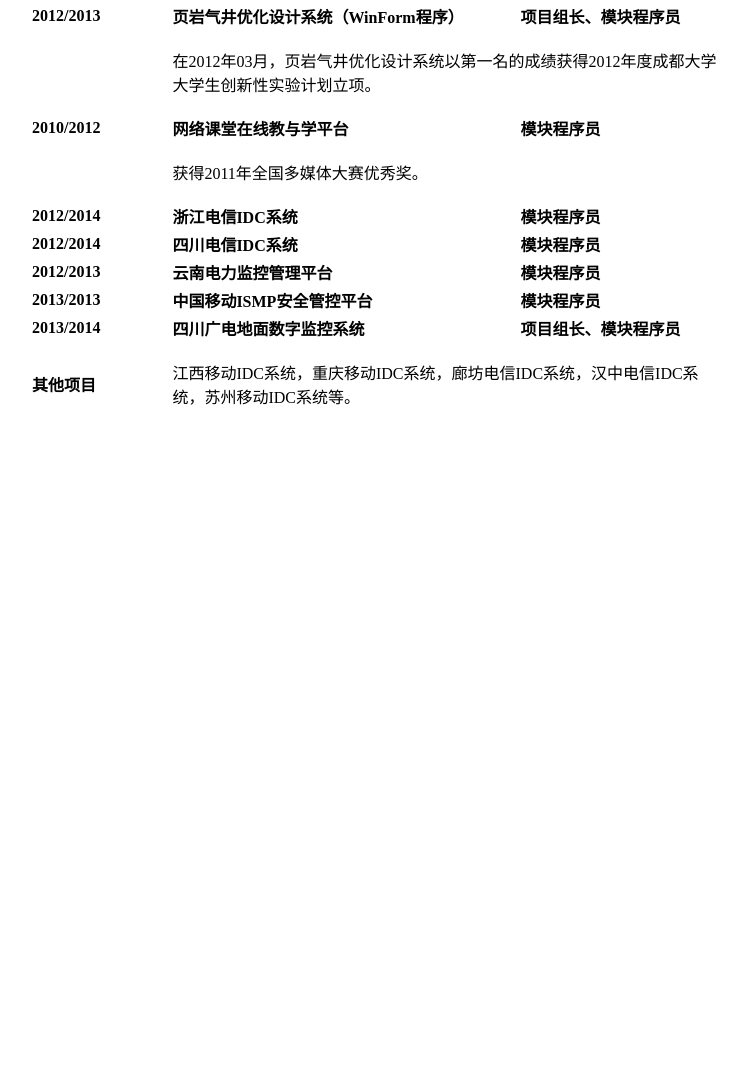
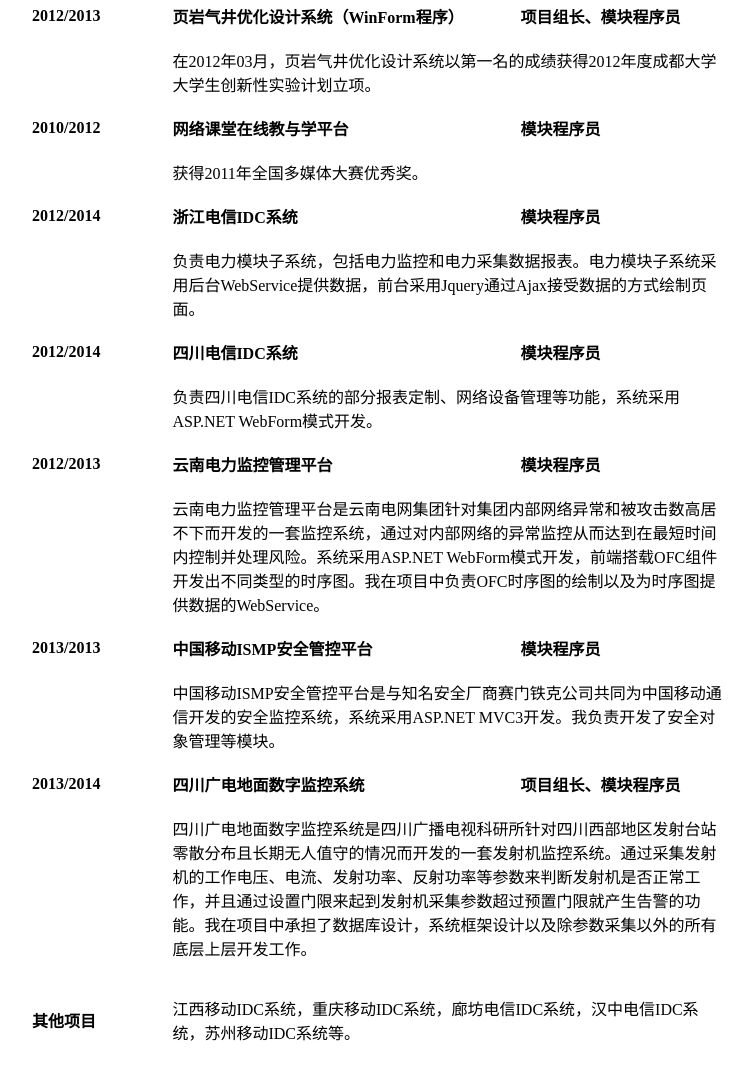
Before and after one commit to VersaceAir/versaceair.github.com, a plain HTML site: page index.html in a window 1280 px wide. Shown: the part 938-2009 px from the top of the page, without its empty margins (261-1013 px from the left). Before the commit the page ends 1373 px from the top, so only its background shows below. Drawn offline with Linux system fonts and the light colour scheme.

Commit message:
Update index.html

```diff
--- a/index.html
+++ b/index.html
@@ -187,6 +187,14 @@
                 <b>模块程序员</b>
             </td>
         </tr>
+        <tr>
+            <td style="width: 20%">
+
+            </td>
+            <td colspan="2" style="width: 80%">
+                <p>负责电力模块子系统，包括电力监控和电力采集数据报表。电力模块子系统采用后台WebService提供数据，前台采用Jquery通过Ajax接受数据的方式绘制页面。</p>
+            </td>
+        </tr>
          <tr>
             <td style="width: 20%">
                 <b>2012/2014 </b>
@@ -196,6 +204,14 @@
             </td>
             <td style="width: 30%">
                 <b>模块程序员</b>
+            </td>
+        </tr>
+        <tr>
+            <td style="width: 20%">
+
+            </td>
+            <td colspan="2" style="width: 80%">
+                <p>负责四川电信IDC系统的部分报表定制、网络设备管理等功能，系统采用ASP.NET WebForm模式开发。</p>
             </td>
         </tr>
          <tr>
@@ -211,6 +227,14 @@
         </tr>
          <tr>
             <td style="width: 20%">
+
+            </td>
+            <td colspan="2" style="width: 80%">
+                <p>云南电力监控管理平台是云南电网集团针对集团内部网络异常和被攻击数高居不下而开发的一套监控系统，通过对内部网络的异常监控从而达到在最短时间内控制并处理风险。系统采用ASP.NET WebForm模式开发，前端搭载OFC组件开发出不同类型的时序图。我在项目中负责OFC时序图的绘制以及为时序图提供数据的WebService。</p>
+            </td>
+        </tr>
+         <tr>
+            <td style="width: 20%">
                 <b>2013/2013 </b>
             </td>
             <td style="width: 50%">
@@ -218,6 +242,14 @@
             </td>
             <td style="width: 30%">
                 <b>模块程序员</b>
+            </td>
+        </tr>
+         <tr>
+            <td style="width: 20%">
+
+            </td>
+            <td colspan="2" style="width: 80%">
+                <p>中国移动ISMP安全管控平台是与知名安全厂商赛门铁克公司共同为中国移动通信开发的安全监控系统，系统采用ASP.NET MVC3开发。我负责开发了安全对象管理等模块。</p>
             </td>
         </tr>
          <tr>
@@ -231,6 +263,14 @@
                 <b>项目组长、模块程序员</b>
             </td>
         </tr>
+          <tr>
+            <td style="width: 20%">
+
+            </td>
+            <td colspan="2" style="width: 80%">
+                <p>四川广电地面数字监控系统是四川广播电视科研所针对四川西部地区发射台站零散分布且长期无人值守的情况而开发的一套发射机监控系统。通过采集发射机的工作电压、电流、发射功率、反射功率等参数来判断发射机是否正常工作，并且通过设置门限来起到发射机采集参数超过预置门限就产生告警的功能。我在项目中承担了数据库设计，系统框架设计以及除参数采集以外的所有底层上层开发工作。</p>
+            </td>
+        </tr>
         <tr>
             <td style="width: 20%">
                <b>其他项目</b>
```
